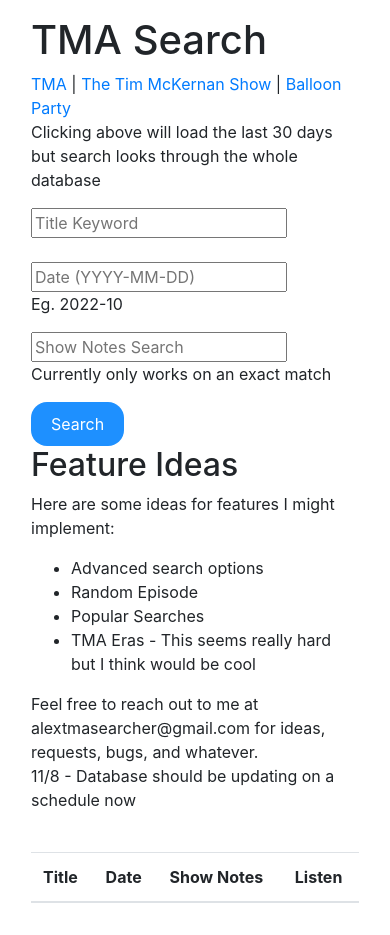
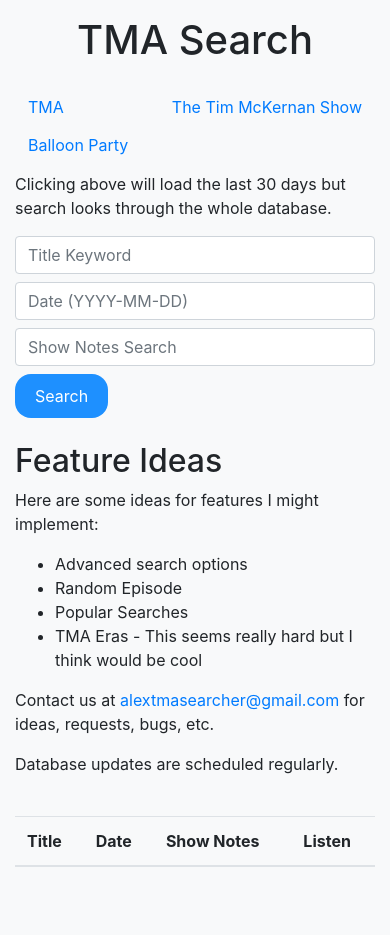
Before and after one commit to axe08/TMASearcher, a Flask app: page / in a window 390 px wide. After the commit the page ends 867 px from the top, so only its background shows below. Run offline with Flask 3, Linux system fonts and the light colour scheme; data that the repository does not hold is empty; some libraries are stand-ins or nearby versions.

Commit message:
Responsive Layout Migrating to responsive layout

```diff
--- a/templates/index.html
+++ b/templates/index.html
@@ -2,6 +2,7 @@
 <html lang="en">
     <head>
         <meta charset="UTF-8">
+        <meta name="viewport" content="width=device-width, initial-scale=1">
         <title>Podcast Search</title>
         <link rel="stylesheet" href="https://stackpath.bootstrapcdn.com/bootstrap/4.3.1/css/bootstrap.min.css">
         <script src="https://code.jquery.com/jquery-3.6.0.min.js"></script>
@@ -9,10 +10,10 @@
             th {
                 cursor: pointer; /* clickable column */
             }
-        .button {
+            .custom-button {
                 background-color: dodgerblue;
-            border:none;
-            color:white;
+                border: none;
+                color: white;
                 padding: 10px 20px;
                 text-align: center;
                 text-decoration: none;
@@ -20,28 +21,30 @@
                 cursor: pointer;
                 border-radius: 16px;
             }
-        .button:hover {
+            .custom-button:hover {
                 background-color: cadetblue;
             }
         </style>
     </head>
-<body class="p-3">
-    <div class="container">
-        <div class="row">
+    <body class="bg-light">
+        <div class="container my-3">
+            <h1 class="text-center mb-4">TMA Search</h1>
+            <div class="row mb-3">
                 <div class="col-md-9">
-                <h1>TMA Search</h1>
-                <div>
-                    <a href="#" onclick="fetchPodcast('TMA')">TMA</a> |
-                    <a href="#" onclick="fetchPodcast('The Tim McKernan Show')">The Tim McKernan Show</a> |
-                    <a href="#" onclick="fetchPodcast('Balloon Party')">Balloon Party</a>
-                    <p>Clicking above will load the last 30 days but search looks through the whole database</p>
+                    <div class="d-flex flex-wrap justify-content-between mb-2">
+                        <a href="#" class="btn btn-link" onclick="fetchPodcast('TMA')">TMA</a>
+                        <a href="#" class="btn btn-link" onclick="fetchPodcast('The Tim McKernan Show')">The Tim McKernan Show</a>
+                        <a href="#" class="btn btn-link" onclick="fetchPodcast('Balloon Party')">Balloon Party</a>
                     </div>
-                <form id="searchForm">
-                    <input type="text" name="title" placeholder="Title Keyword"><br><br>
-                    <input type="text" name="date" placeholder="Date (YYYY-MM-DD)"><p>Eg. 2022-10</p>
-                    <input type="text" name="notes" placeholder="Show Notes Search"><p>Currently only works on an exact match</p>
+                    <p>Clicking above will load the last 30 days but search looks through the whole database.</p>
+                    <form id="searchForm" class="mb-4">
+                        <div class="form-group">
+                            <input type="text" class="form-control mb-2" name="title" placeholder="Title Keyword">
+                            <input type="text" class="form-control mb-2" name="date" placeholder="Date (YYYY-MM-DD)">
+                            <input type="text" class="form-control mb-2" name="notes" placeholder="Show Notes Search">
                             <input type="hidden" name="currentPodcast" id="currentPodcast" value="TMA">
-                    <button class = "button">Search</button>
+                            <button type="submit" class="btn custom-button">Search</button>
+                        </div>
                     </form>
                 </div>
                 <div class="col-md-3">
@@ -54,12 +57,12 @@
                         <li>TMA Eras - This seems really hard but I think would be cool</li>
                         <!-- Add more feature ideas here -->
                     </ul>
-                <p>Feel free to reach out to me at alextmasearcher@gmail.com for ideas, requests, bugs, and whatever.<br>
-                11/8 - Database should be updating on a schedule now</p>
+                    <p>Contact us at <a href="mailto:alextmasearcher@gmail.com">alextmasearcher@gmail.com</a> for ideas, requests, bugs, etc.</p>
+                    <p>Database updates are scheduled regularly.</p>
                 </div>
             </div>
             <div id="results" class="mt-4">
-            <p class="results-count"></p>
+                <div class="table-responsive">
                     <table class="table" id="resultsTable">
                         <thead>
                             <tr>
@@ -70,8 +73,11 @@
                             </tr>
                         </thead>
                         <tbody id="resultsBody">
+                            <!-- Results will be inserted here by JavaScript -->
                         </tbody>
                     </table>
+                </div>
+            </div>
         </div>
     <script>
         function sortTable(n) {
```
Lines whose indentation alone changed are shown as unchanged.
